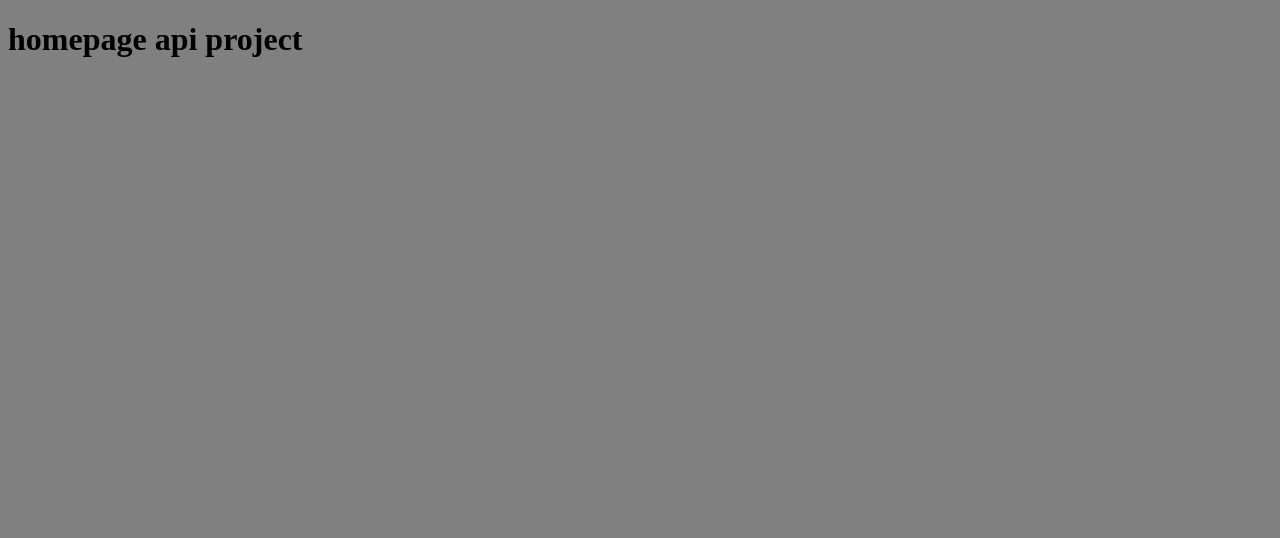
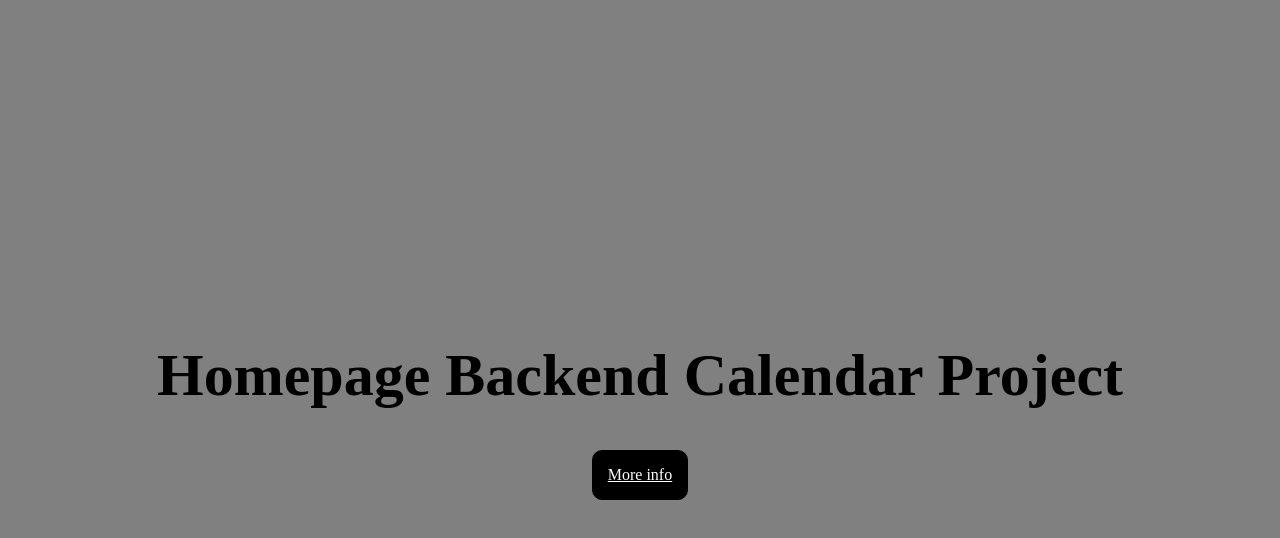
Before and after one commit to faustocalvinio/backend-calendar-app, a website: page public/index.html in a window 1280 px wide. Drawn offline with Linux system fonts and the light colour scheme.

Commit message:
added README.md and deleted unnecesary code

```diff
--- a/controllers/events.js
+++ b/controllers/events.js
@@ -119,9 +119,6 @@ const deleteEvent = async ( req, res = response ) => {
             msg:'Error deleting event,please contact the administrator'
         })
     }
-
-
-
 }
 
 module.exports = {
--- a/database/config.js
+++ b/database/config.js
@@ -1,6 +1,4 @@
 const mongoose = require('mongoose');
-
-
 
 const dbConnection = async() => {
     try {
@@ -15,6 +13,7 @@ const dbConnection = async() => {
     }
 
 }
+
 module.exports = {
     dbConnection
 }
--- a/helpers/jwt.js
+++ b/helpers/jwt.js
@@ -1,5 +1,4 @@
 const jwt = require('jsonwebtoken');
-
 
 const generateJWT = ( uid = '', name = '' ) => {
 
@@ -18,8 +17,6 @@ const generateJWT = ( uid = '', name = '' ) => {
 
         })
     } )
-
-
 }
 
 
--- a/index.js
+++ b/index.js
@@ -3,7 +3,7 @@ const express = require('express');
 const { dbConnection } = require('./database/config');
 const cors = require('cors');
 
-
+// USANDO PAQUETE DOTENV NECESARIO PARA LEER EL ARCHIVO .ENV
 require('dotenv').config();
 
 // CREAR SERVIDOR EXPRESS
@@ -22,13 +22,13 @@ app.use(express.static('public'));
 app.use( express.json() );
 
 // RUTAS
-// TODO AUTH : CREAR LOGIN RENEW
 
 app.use('/api/auth', require('./routes/auth'));
 
 
 app.use('/api/events', require('./routes/events'));
-// TODO CRUD: EVENTOS
+
+// CUALQUIER OTRA REQUEST
 
 app.get('*', (req, res) => {
     res.sendFile(__dirname + '/public/index.html');
--- a/middlewares/validate-fields.js
+++ b/middlewares/validate-fields.js
@@ -2,7 +2,6 @@ const {response} = require('express');
 const {validationResult} = require('express-validator');
 
 const validateFields = ( req, res = response , next ) =>{
-
 
     const errors = validationResult( req );
 
@@ -12,8 +11,6 @@ const validateFields = ( req, res = response , next ) =>{
             errors: errors.mapped()
         })
     }
-
-
     next();
 }
 
--- a/middlewares/validate-jwt.js
+++ b/middlewares/validate-jwt.js
@@ -4,7 +4,6 @@ const jwt = require('jsonwebtoken');
 
 const validateJWT = ( req, res = response, next ) => {
     // X-TOKEN HEADERS
-
     const token = req.header('x-token');
 
     if ( !token ) {
@@ -29,10 +28,7 @@ const validateJWT = ( req, res = response, next ) => {
             msg: 'token is not valid'
         })
     }
-
     next();
-
-
 }
 
 
--- a/public/index.html
+++ b/public/index.html
@@ -3,10 +3,11 @@
 <head>
     <meta charset="UTF-8">
     <meta name="viewport" content="width=device-width, initial-scale=1.0">
-    <title>Demo App</title>
+    <title>Backend Calendar App made with Express</title>
     <link rel="stylesheet" href="./styles.css">
 </head>
 <body>
-    <h1>homepage api project</h1>
+    <h1>Homepage Backend Calendar Project</h1>
+    <a href="https://github.com/faustocalvinio/backend-calendar-app">More info</a>
 </body>
 </html>
--- a/public/styles.css
+++ b/public/styles.css
@@ -1,3 +1,24 @@
 html , body{
     background-color: grey;
+    display: flex;
+    justify-content: center;
+    align-items: center;
+    min-height: 100vh;
+    flex-direction: column;
+    margin: 0;
+    padding: 0;
 }
+h1{
+    font-size: 60px;
+}
+a{
+    background-color: #000;
+    color: #fff;
+    padding: 15px;
+    border-radius: 10px;
+    border: 1px solid black;
+}
+a:hover{
+    background-color: #fff;
+    color: #000;
+}
--- a/routes/auth.js
+++ b/routes/auth.js
@@ -2,7 +2,6 @@
     Rutas de usuarios /auth
     host + /api/auth
 */
-
 
 const { Router } = require('express');
 const router = Router();
@@ -13,7 +12,6 @@ const { validateJWT } = require('../middlewares/validate-jwt');
 
 router.post(
     '/new',
-    //Middlewares
     [
         check('name', 'El nombre es obligatorio').not().isEmpty(),
         check('email', 'El email es obligatorio').isEmail(),
--- a/routes/events.js
+++ b/routes/events.js
@@ -9,7 +9,6 @@ const { validateFields } = require('../middlewares/validate-fields')
 const { validateJWT } = require('../middlewares/validate-jwt');
 const { check } = require('express-validator');
 const { isDate } = require('../helpers/isDate');
-
 
 const router = Router();
 
@@ -38,5 +37,4 @@ router.put('/:id',
 
 router.delete('/:id', deleteEvent );
 
-
 module.exports = router;
```
Also changed, not shown: helpers/isDate.js (+2 -6 lines), README.md (added), 1 other file.
